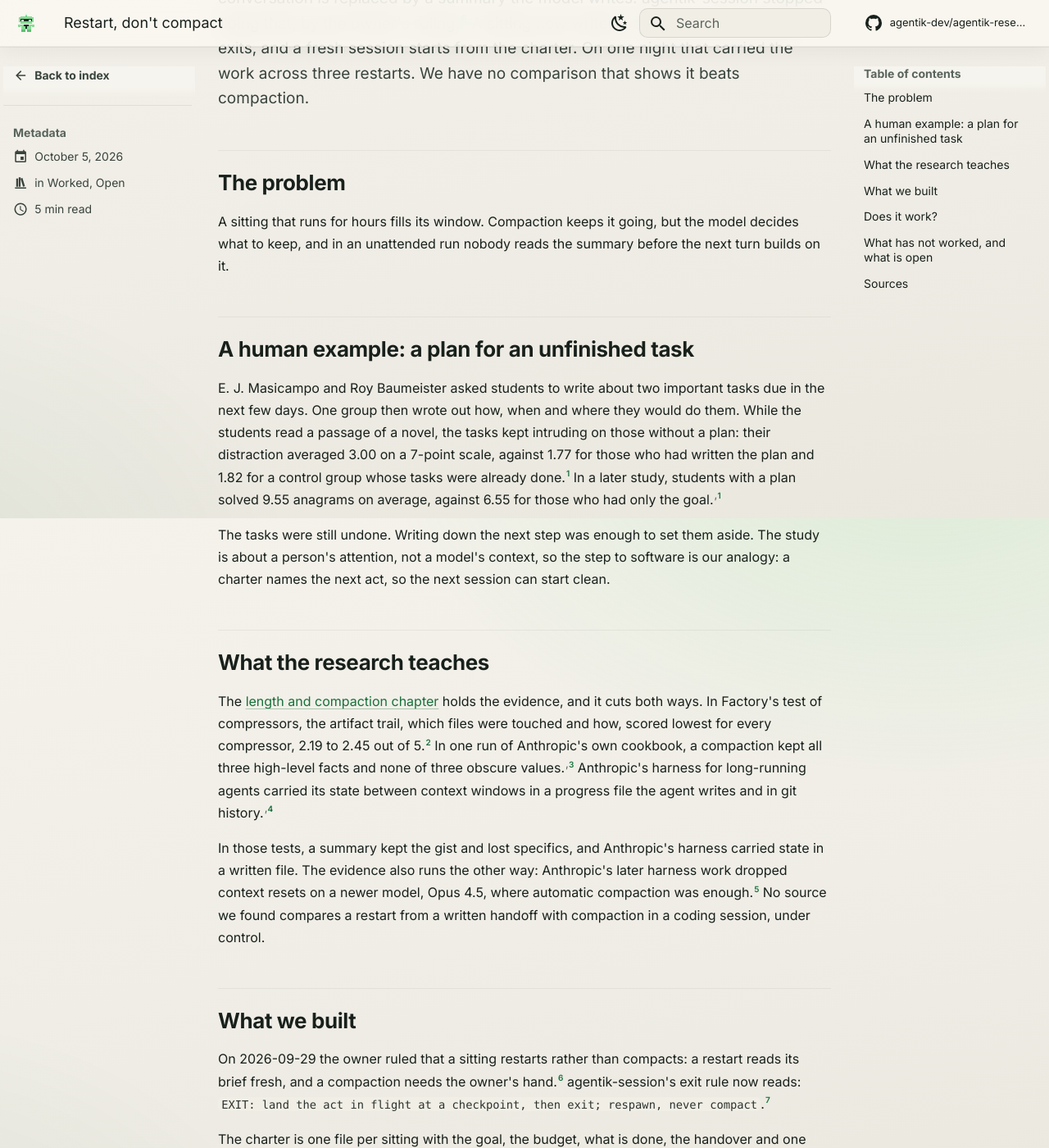
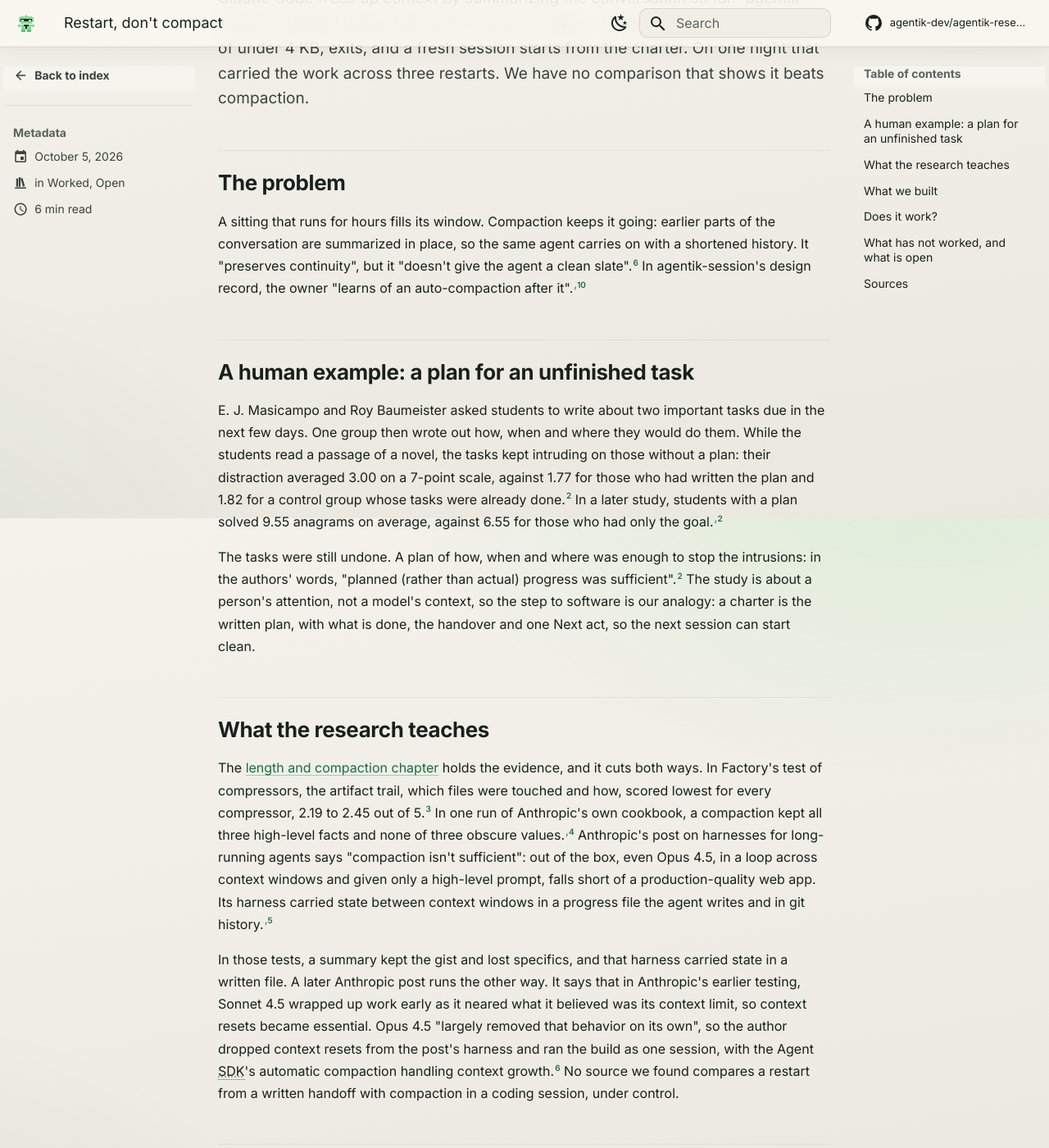
Before and after one commit to agentik-dev/agentik-research, an MkDocs documentation site: the page built from docs/journal/posts/2026-10-05-restart-dont-compact.md, in a window 1280 px wide and 1400 px high, scrolled down 268 px. Shown: the whole window at 82% size. Built offline with MkDocs 1.6.1 and Material for MkDocs 9.7.7, drawn with Linux system fonts in a browser that asks for light colours; comment, search, counter and statistics services are not loaded; some of the changed text lies outside the part shown.

Commit message:
refute round 2: the restart entry
Compaction cited to the Commands page and the harness post; the
unsourced claims about what nobody reads cut; Sonnet 4.5 named; the
night's record is an observer session's log; the plan was how, when
and where.

Co-Authored-By: Claude Opus 5.5 <noreply@anthropic.com>
Claude-Session: https://claude.ai/code/session_01R5RHzc5egLvnAPkepxJvb8

```diff
--- a/docs/journal/posts/2026-10-05-restart-dont-compact.md
+++ b/docs/journal/posts/2026-10-05-restart-dont-compact.md
@@ -9,25 +9,25 @@ description: Instead of compacting a full context, a sitting writes a charter un
 
 # Restart, don't compact
 
-When a Claude Code sitting fills its context, the built-in answer is compaction: the conversation is replaced by a summary the model writes. agentik-session stopped doing that, by the owner's ruling.[^s17] A sitting now writes a charter of under 4 KB, exits, and a fresh session starts from the charter. On one night that carried the work across three restarts. We have no comparison that shows it beats compaction.
+When a Claude Code sitting fills its context, the built-in answer is compaction: Claude Code frees up context by summarizing the conversation so far.[^commands] agentik-session stopped doing that, by the owner's ruling.[^s17] A sitting now writes a charter of under 4 KB, exits, and a fresh session starts from the charter. On one night that carried the work across three restarts. We have no comparison that shows it beats compaction.
 
 <!-- more -->
 
 ## The problem
 
-A sitting that runs for hours fills its window. Compaction keeps it going, but the model decides what to keep, and in an unattended run nobody reads the summary before the next turn builds on it.
+A sitting that runs for hours fills its window. Compaction keeps it going: earlier parts of the conversation are summarized in place, so the same agent carries on with a shortened history. It "preserves continuity", but it "doesn't give the agent a clean slate".[^harnessdesign] In agentik-session's design record, the owner "learns of an auto-compaction after it".[^mod]
 
 ## A human example: a plan for an unfinished task
 
 E. J. Masicampo and Roy Baumeister asked students to write about two important tasks due in the next few days. One group then wrote out how, when and where they would do them. While the students read a passage of a novel, the tasks kept intruding on those without a plan: their distraction averaged 3.00 on a 7-point scale, against 1.77 for those who had written the plan and 1.82 for a control group whose tasks were already done.[^masicampo] In a later study, students with a plan solved 9.55 anagrams on average, against 6.55 for those who had only the goal.[^masicampo]
 
-The tasks were still undone. Writing down the next step was enough to set them aside. The study is about a person's attention, not a model's context, so the step to software is our analogy: a charter names the next act, so the next session can start clean.
+The tasks were still undone. A plan of how, when and where was enough to stop the intrusions: in the authors' words, "planned (rather than actual) progress was sufficient".[^masicampo] The study is about a person's attention, not a model's context, so the step to software is our analogy: a charter is the written plan, with what is done, the handover and one Next act, so the next session can start clean.
 
 ## What the research teaches
 
-The [length and compaction chapter](../../field/length-and-compaction.md) holds the evidence, and it cuts both ways. In Factory's test of compressors, the artifact trail, which files were touched and how, scored lowest for every compressor, 2.19 to 2.45 out of 5.[^factory] In one run of Anthropic's own cookbook, a compaction kept all three high-level facts and none of three obscure values.[^cookbook] Anthropic's harness for long-running agents carried its state between context windows in a progress file the agent writes and in git history.[^harnesses]
+The [length and compaction chapter](../../field/length-and-compaction.md) holds the evidence, and it cuts both ways. In Factory's test of compressors, the artifact trail, which files were touched and how, scored lowest for every compressor, 2.19 to 2.45 out of 5.[^factory] In one run of Anthropic's own cookbook, a compaction kept all three high-level facts and none of three obscure values.[^cookbook] Anthropic's post on harnesses for long-running agents says "compaction isn't sufficient": out of the box, even Opus 4.5, in a loop across context windows and given only a high-level prompt, falls short of a production-quality web app. Its harness carried state between context windows in a progress file the agent writes and in git history.[^harnesses]
 
-In those tests, a summary kept the gist and lost specifics, and Anthropic's harness carried state in a written file. The evidence also runs the other way: Anthropic's later harness work dropped context resets on a newer model, Opus 4.5, where automatic compaction was enough.[^harnessdesign] No source we found compares a restart from a written handoff with compaction in a coding session, under control.
+In those tests, a summary kept the gist and lost specifics, and that harness carried state in a written file. A later Anthropic post runs the other way. It says that in Anthropic's earlier testing, Sonnet 4.5 wrapped up work early as it neared what it believed was its context limit, so context resets became essential. Opus 4.5 "largely removed that behavior on its own", so the author dropped context resets from the post's harness and ran the build as one session, with the Agent SDK's automatic compaction handling context growth.[^harnessdesign] No source we found compares a restart from a written handoff with compaction in a coding session, under control.
 
 ## What we built
 
@@ -43,7 +43,7 @@ So agentik-session gained a launcher, `agentik session run`. It starts `claude`
 
 <div class="ak-verdict" markdown>
 
-<span class="ev ev-our-use">our use</span> One night's record, kept by hand before the launcher existed, and one launcher chain that reached five restarts before it stalled. No comparison with compaction.
+<span class="ev ev-our-use">our use</span> One night's record from an observer session's log, with each restart done by hand before the launcher existed, and one launcher chain that reached five restarts before it stalled. No comparison with compaction.
 
 </div>
 
@@ -69,6 +69,7 @@ And the main question is open. We believe a fresh start from a short charter los
 
 ## Sources
 
+[^commands]: Anthropic, "Commands", Claude Code documentation read 2026-10-14, <https://code.claude.com/docs/en/commands>.
 [^masicampo]: E. J. Masicampo and Roy F. Baumeister, "Consider It Done! Plan Making Can Eliminate the Cognitive Effects of Unfulfilled Goals", Journal of Personality and Social Psychology 101(4):667-683, 2011, <https://users.wfu.edu/masicaej/MasicampoBaumeister2011JPSP.pdf>.
 [^factory]: Factory Research, "Evaluating Context Compression for AI Agents", 16 December 2025, <https://factory.com/news/evaluating-compression>.
 [^cookbook]: Isabella He, Anthropic, "Context engineering: memory, compaction, and tool clearing", 20 March 2026, <https://platform.claude.com/cookbook/tool-use-context-engineering-context-engineering-tools>.
```
Also changed, not shown: research/sources/agentik-session-charter-respawn.md (+2 -0 lines), research/sources/anthropic-docs-commands-compact-clear.md (+1 -0 lines), research/sources/anthropic-engineering-effective-harnesses-compaction.md (+1 -0 lines), research/sources/anthropic-engineering-harness-design.md (+1 -0 lines), research/sources/masicampo-baumeister-plan-making-2011.md (+2 -0 lines).
